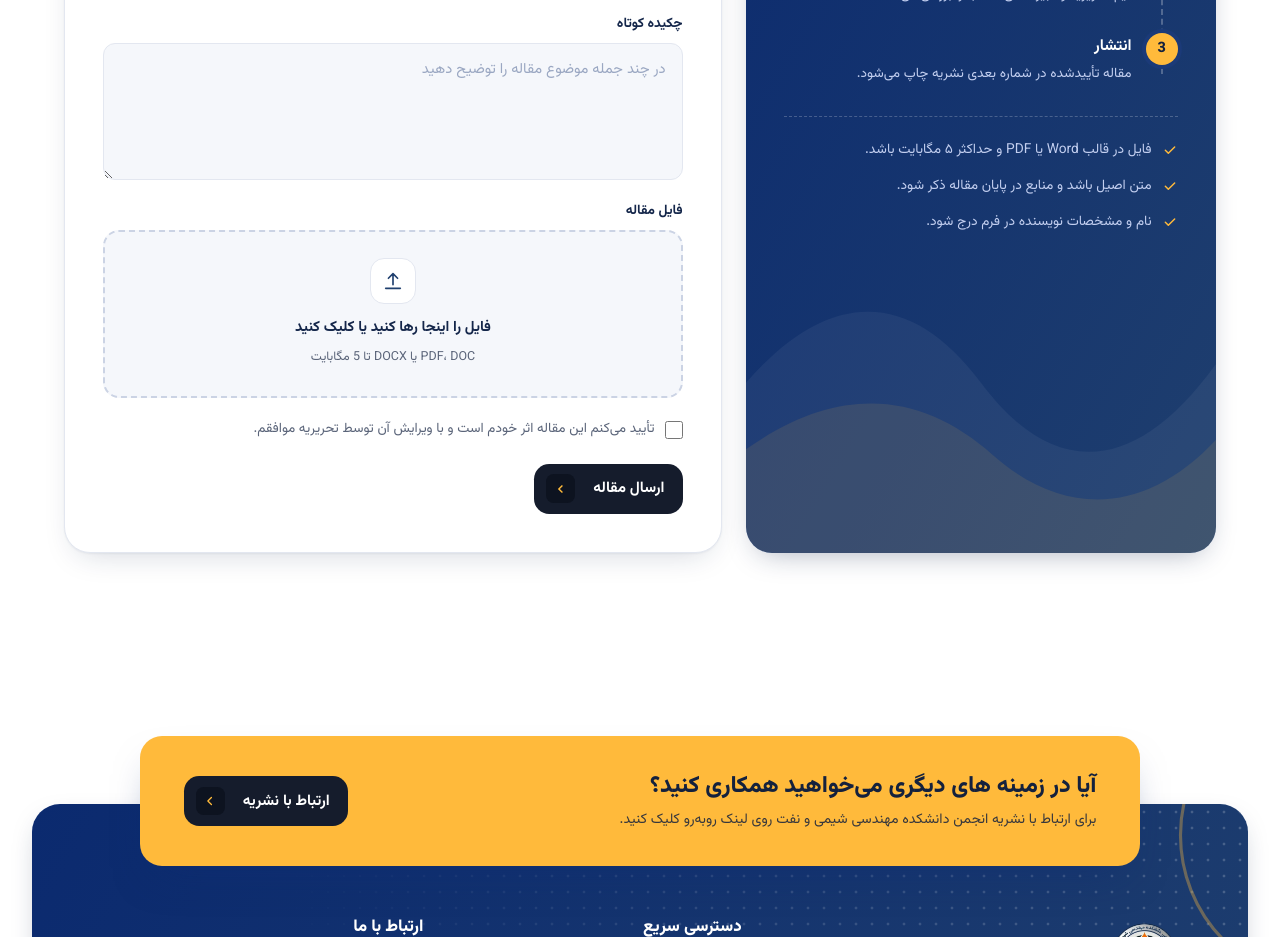
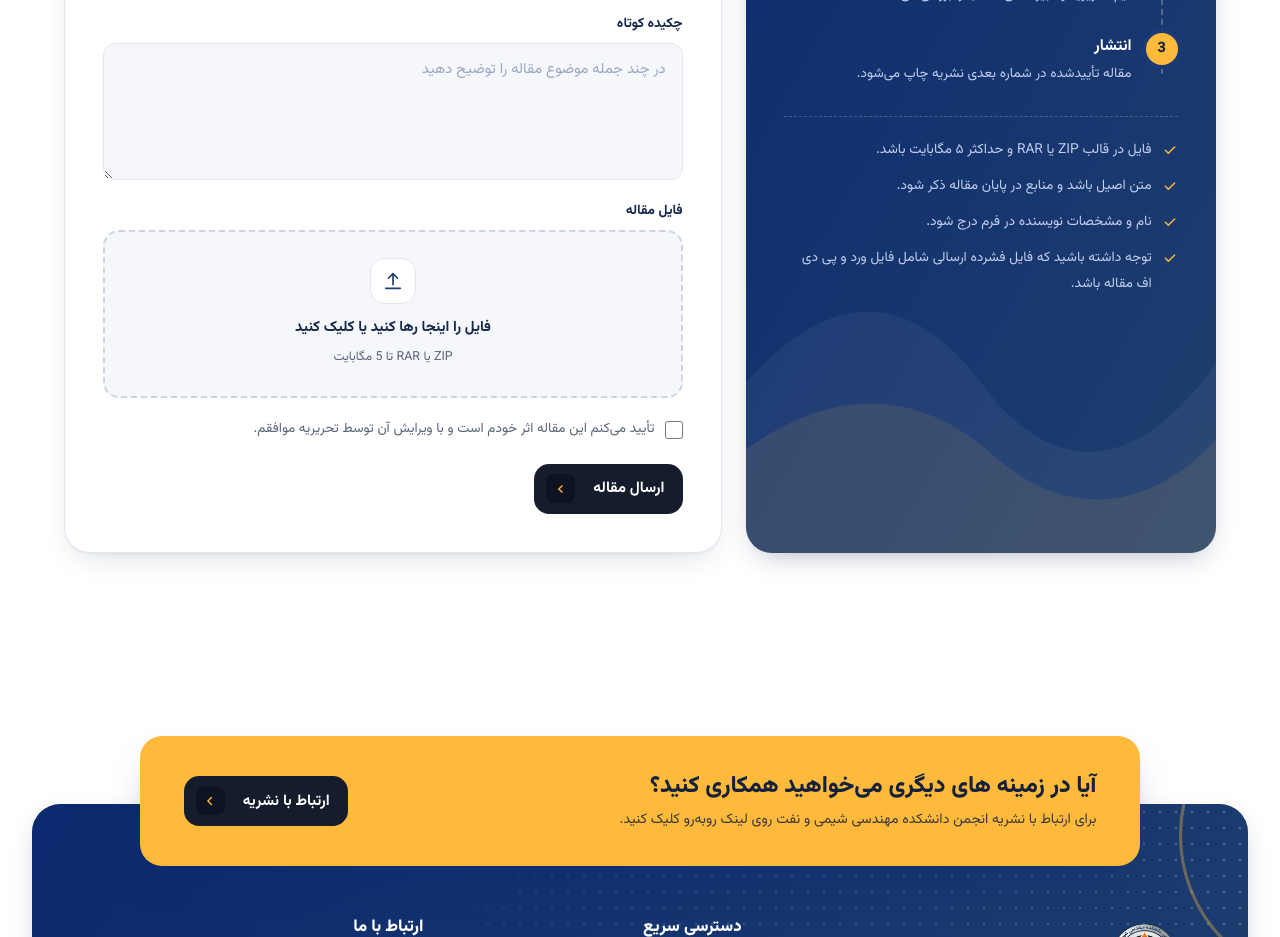
Before and after one commit to Morteza-Porabdolahi/journal-website, a Next.js app: page / in a window 1280 px wide. Shown: the part 6840-7777 px from the top of the page. Built offline with nearby package versions, Linux system fonts and the light colour scheme.

Commit message:
fix: accept rar and zip files

```diff
--- a/app/api/submit/route.js
+++ b/app/api/submit/route.js
@@ -4,7 +4,7 @@ import { NextResponse } from 'next/server';
 export const runtime = 'nodejs';
 
 const MAX_BYTES = 5 * 1024 * 1024;
-const ALLOWED = ['pdf', 'doc', 'docx'];
+const ALLOWED = ['zip', 'rar'];
 
 const esc = (s = '') =>
   String(s).replace(/[&<>"']/g, (c) => ({ '&': '&amp;', '<': '&lt;', '>': '&gt;', '"': '&quot;', "'": '&#39;' }[c]));
--- a/app/components/SubmitArticle.jsx
+++ b/app/components/SubmitArticle.jsx
@@ -5,7 +5,7 @@ import SectionHead from './SectionHead';
 import styles from './SubmitArticle.module.css';
 
 const MAX_MB = 5;
-const ALLOWED = ['pdf', 'doc', 'docx'];
+const ALLOWED = ['rar', 'zip'];
 
 const CATEGORIES = ['مقاله علمی', 'گزارش', 'مصاحبه', 'یادداشت و تحلیل', 'معرفی کتاب یا نرم‌افزار'];
 
@@ -16,9 +16,10 @@ const STEPS = [
 ];
 
 const RULES = [
-  'فایل در قالب Word یا PDF و حداکثر ۵ مگابایت باشد.',
+  'فایل در قالب ZIP یا RAR و حداکثر ۵ مگابایت باشد.',
   'متن اصیل باشد و منابع در پایان مقاله ذکر شود.',
   'نام و مشخصات نویسنده در فرم درج شود.',
+  'توجه داشته باشید که فایل فشرده ارسالی شامل فایل ورد و پی دی اف مقاله باشد.',
 ];
 
 const Check = () => (
@@ -37,7 +38,7 @@ export default function SubmitArticle() {
   const pick = (f) => {
     if (!f) return;
     const ext = f.name.split('.').pop().toLowerCase();
-    if (!ALLOWED.includes(ext)) return setError('فقط فایل‌های PDF، DOC و DOCX پذیرفته می‌شود.');
+    if (!ALLOWED.includes(ext)) return setError('فقط فایل‌های RAR و ZIP پذیرفته می‌شود.');
     if (f.size > MAX_MB * 1024 * 1024) return setError(`حجم فایل باید کمتر از ${MAX_MB} مگابایت باشد.`);
     setError('');
     setFile(f);
@@ -182,7 +183,7 @@ export default function SubmitArticle() {
                       <input
                         ref={inputRef}
                         type="file"
-                        accept=".pdf,.doc,.docx"
+                        accept=".rar,.zip"
                         onChange={(e) => pick(e.target.files?.[0])}
                       />
                       <span className={styles.dropIc}>
@@ -191,7 +192,7 @@ export default function SubmitArticle() {
                         </svg>
                       </span>
                       <b>فایل را اینجا رها کنید یا کلیک کنید</b>
-                      <small>PDF، DOC یا DOCX تا {MAX_MB} مگابایت</small>
+                      <small>ZIP یا RAR تا {MAX_MB} مگابایت</small>
                     </label>
                   )}
                 </div>
```
